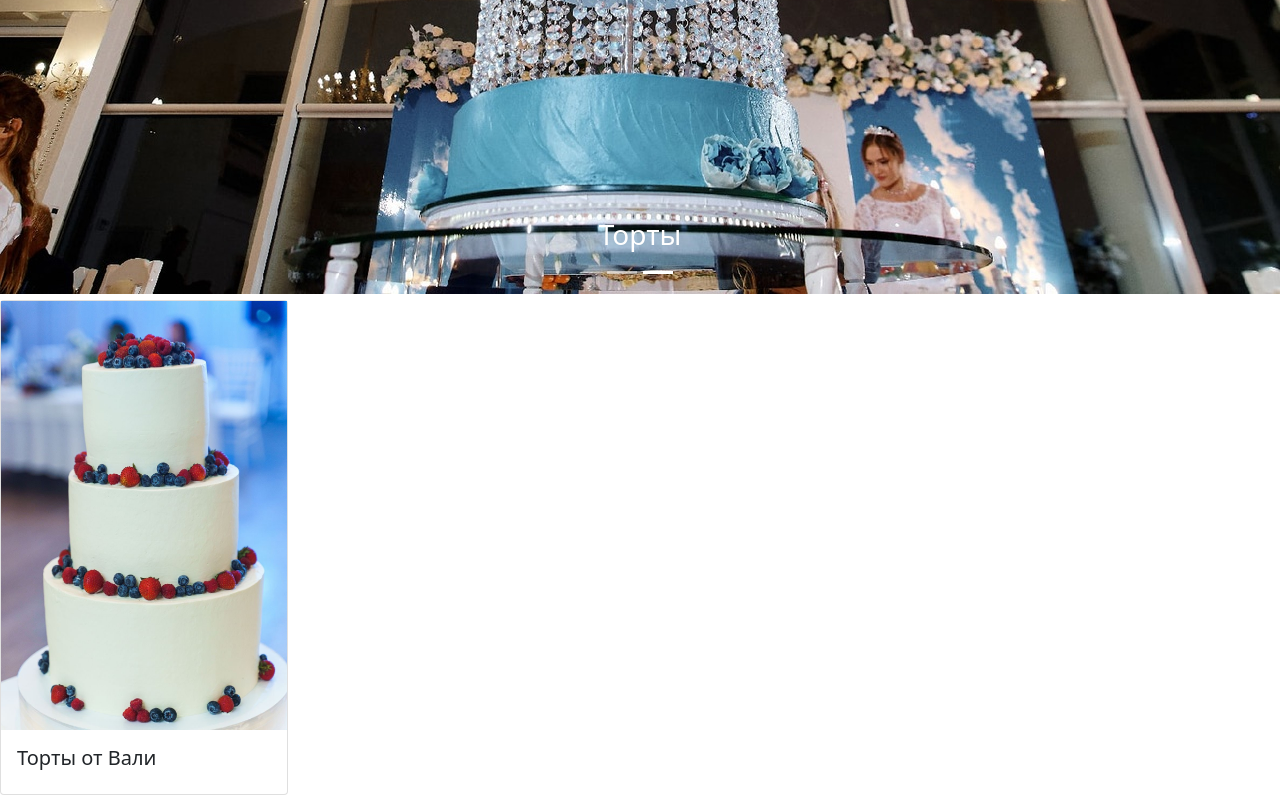
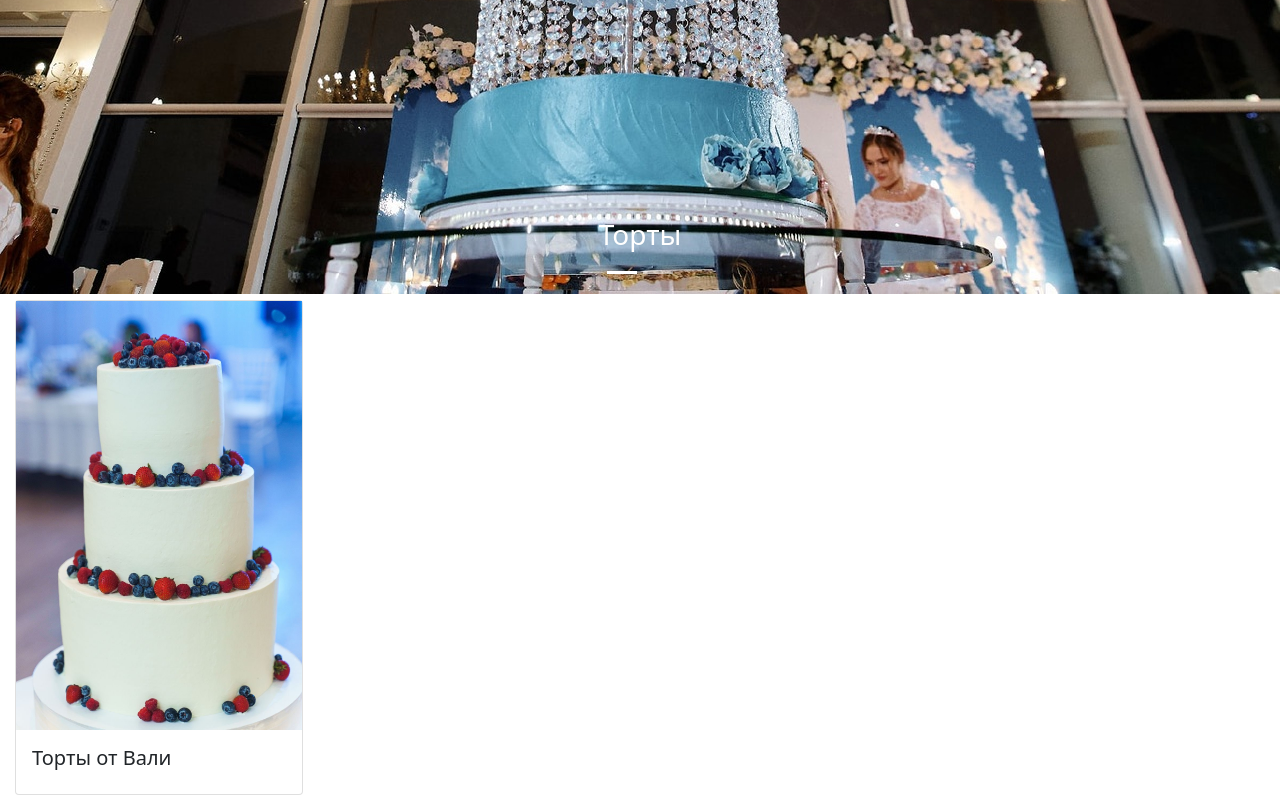
Before and after one commit to sergeianip20/rop, a Next.js app: page /price in a window 1280 px wide. Shown: the part 615-1415 px from the top of the page. Built offline with nearby package versions, Linux system fonts and the light colour scheme.

Commit message:
Update global.module.css

```diff
--- a/styles/global.module.css
+++ b/styles/global.module.css
@@ -35,3 +35,12 @@ border-raduis: 5px 5px 5px 5px;
 display: grid;
 grid-template-columns: 1fr 1fr;
 }
+.user_grid {
+display: grid;
+grid-template-columns: 1fr;
+
+
+}
+.users_item {
+padding: 0px 0px 5px 15px;
+}
```
